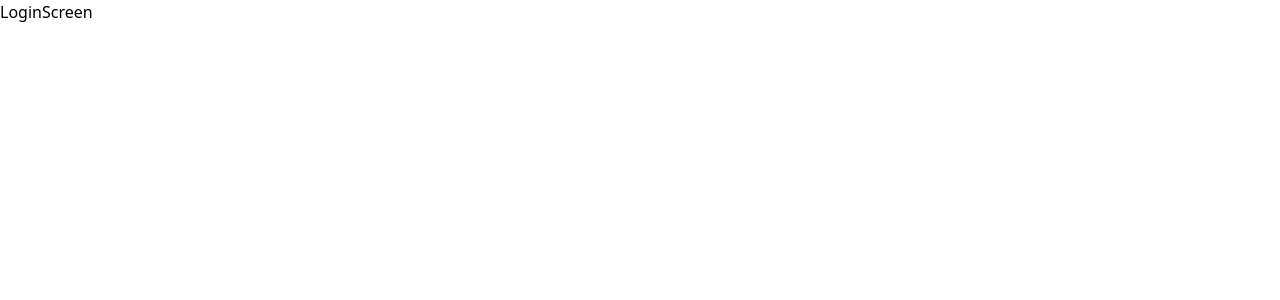
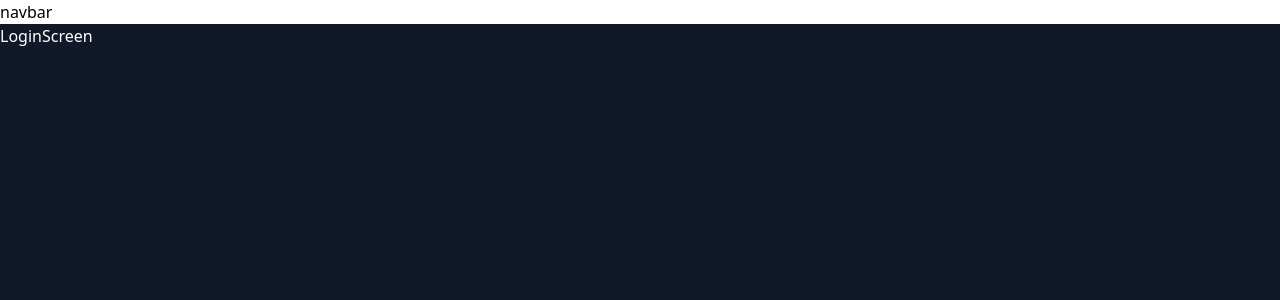
Before and after one commit to AlandelFresno/ChallengePractice, a React (Create React App) app: page /login in a window 1280 px wide. Shown: the top 300 px of the page. Built offline with nearby package versions, Linux system fonts and the light colour scheme.

Commit message:
Routes update
#3

404 error route created and fix path problem with 'exact path'

```diff
--- a/src/Routers/AppRouter.js
+++ b/src/Routers/AppRouter.js
@@ -1,4 +1,5 @@
 import { BrowserRouter as Router, Route, Routes } from "react-router-dom";
+import { Navbar } from "../components/Navbar";
 import { LoginScreen } from "../pages/login/LoginScreen";
 import { MainPage } from "../pages/main/MainPage";
 
@@ -7,9 +8,11 @@ import { MainPage } from "../pages/main/MainPage";
 export const AppRouter = () => {
     return (
         <Router >
+            <Navbar />
             <Routes>
-                <Route path='/login' element={<LoginScreen/>}/>
-                <Route extact path='/' element={<MainPage/>}/>
+                <Route exact path='/' element={<MainPage/>}/>
+                <Route exact path='/login' element={<LoginScreen/>}/>
+                <Route path="*" element={<LoginScreen/>}/>
             </Routes>
         </Router>
     );
--- a/src/pages/login/LoginScreen.js
+++ b/src/pages/login/LoginScreen.js
@@ -1,7 +1,10 @@
 import React from 'react';
 
 export const LoginScreen = () => {
+
+
   return (
-    <div>LoginScreen</div>
+    <div className='bg-gray-900 h-screen text-white'>LoginScreen</div>
   );
+
 };
--- a/src/pages/main/MainPage.js
+++ b/src/pages/main/MainPage.js
@@ -1,6 +1,9 @@
 import React from 'react';
 
 export const MainPage = () => {
+
+
+
   return (
     <div className='bg-gray-900 h-screen text-white'>
       <p> Hello world</p>
```
Also changed, not shown: public/index.html (+0 -23 lines).
